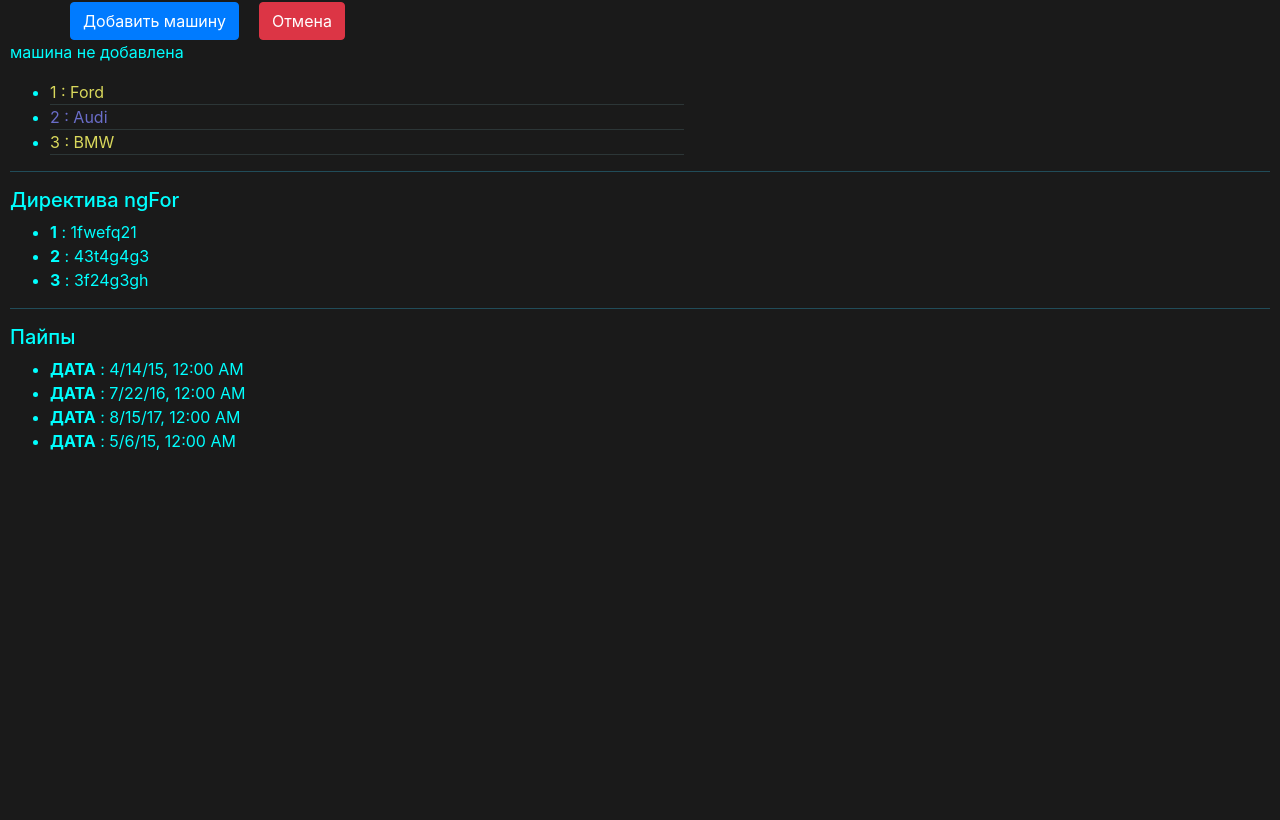
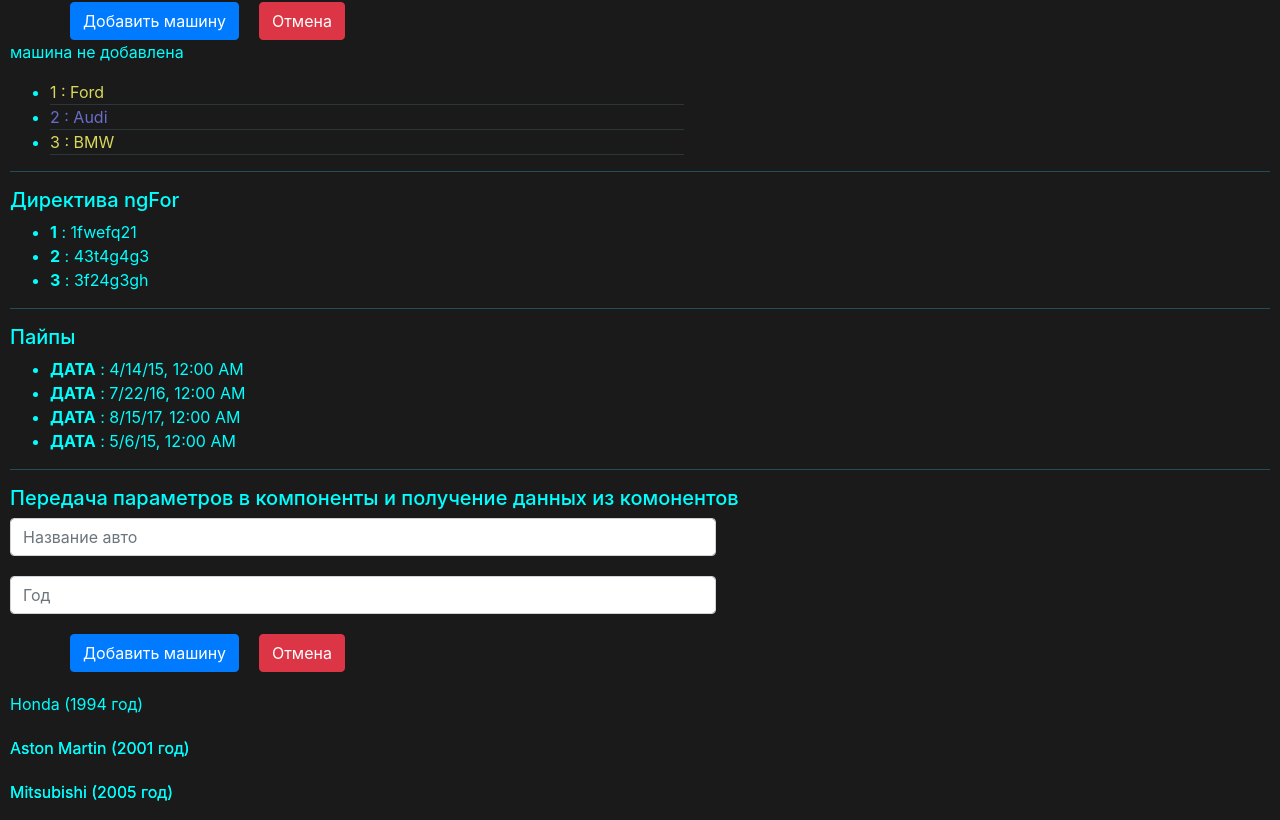
Before and after one commit to SerjRide/SR-forms, an Angular app: page / in a window 1280 px wide. Shown: the part 671-1491 px from the top of the page. Before the commit the page ends 1140 px from the top, so only its background shows below. Built offline with nearby package versions, Linux system fonts and the light colour scheme.

Commit message:
less 14, 15

```diff
--- /dev/null
+++ b/src/app/add-car/add-car.component.html
@@ -0,0 +1,28 @@
+<input
+  type="text" placeholder="Название авто"
+  class="form-control"
+  [(ngModel)]="carName">
+
+<input
+  type="number" placeholder="Год"
+  class="form-control margin20"
+  [(ngModel)]="carYear">
+
+<div class="container">
+  <div class="row">
+    <div class="col-xs-4">
+      <button
+        (click)="addCar3()"
+        class="btn btn-primary margin20">
+        Добавить машину
+      </button>
+    </div>
+    <div class="col-xs-4">
+      <button
+        (click)="cancel()"
+        class="btn btn-danger margin20 margin-left">
+        Отмена
+      </button>
+    </div>
+  </div>
+</div>
--- /dev/null
+++ b/src/app/add-car/add-car.component.scss
@@ -0,0 +1,16 @@
+.margin20 {
+  margin-top: 20px;
+}
+
+.margin-left {
+  margin-left: 20px;
+}
+
+input {
+  width: 56%;
+  transition: 0.5s;
+}
+
+input:focus {
+  width: 100%;
+}
--- /dev/null
+++ b/src/app/add-car/add-car.component.ts
@@ -0,0 +1,26 @@
+import { Component, OnInit, EventEmitter, Output } from '@angular/core';
+
+@Component({
+  selector: 'app-add-car',
+  templateUrl: './add-car.component.html',
+  styleUrls: ['./add-car.component.scss']
+})
+export class AddCarComponent implements OnInit {
+
+  carName               = '';
+  carYear               : number;
+  @Output() onAddCar    = new EventEmitter<{name: string, year: number}>();
+  @Output('onCancel') c = new EventEmitter();
+
+  addCar3() {
+    this.onAddCar.emit({
+      name: this.carName,
+      year: this.carYear
+    });
+    this.carName = '';
+    this.carYear = 1997;
+  };
+
+  cancel() { this.c.emit() };
+
+}
--- a/src/app/app.module.ts
+++ b/src/app/app.module.ts
@@ -7,12 +7,14 @@ import { CarsComponent } from './cars/cars.component';
 import { CarComponent } from './car/car.component';
 
 import { FormsModule } from '@angular/forms';
+import { AddCarComponent } from './add-car/add-car.component';
 
 @NgModule({
   declarations: [
     AppComponent,
     CarsComponent,
-    CarComponent
+    CarComponent,
+    AddCarComponent
   ],
   imports: [
     BrowserModule,
--- a/src/app/car/car.component.html
+++ b/src/app/car/car.component.html
@@ -1 +1,3 @@
-<p>Car_name: {{ getName() }}, Year: {{ carYear }}</p>
+<p>
+  {{ car.name }} ({{ car.year }} год)
+</p>
--- a/src/app/car/car.component.ts
+++ b/src/app/car/car.component.ts
@@ -1,4 +1,4 @@
-import { Component } from '@angular/core';
+import { Component, Input } from '@angular/core';
 
 @Component({
   selector: 'app-car',
@@ -21,11 +21,7 @@ import { Component } from '@angular/core';
 })
 export class CarComponent  {
 
-  carName = "Ford";
-  carYear = 2015;
-
-  getName() {
-    return this.carName
-  }
+  private carItem;
+  @Input("carItem") car : {name: string, year: number};
 
 }
--- a/src/app/cars/cars.component.html
+++ b/src/app/cars/cars.component.html
@@ -121,3 +121,18 @@
     <b>{{ 'дата' | uppercase }}</b> : {{ i | date:'short' }}
   </li>
 </ul>
+
+<!-- less 14, 15 -->
+<hr>
+<h5>Передача параметров в компоненты и получение данных из комонентов</h5>
+
+<app-add-car
+  (onAddCar)="updateCarList($event)"
+  (onCancel)="cancel2()">
+</app-add-car>
+
+<app-car
+  *ngFor="let car of cars2"
+  [carItem] = "car"
+  [ngClass]="{ 'pulse-text': setPulseText2(car) }">
+</app-car>
--- a/src/app/cars/cars.component.ts
+++ b/src/app/cars/cars.component.ts
@@ -13,8 +13,14 @@ export class CarsComponent {
   inputText2    = '';
   inputText3    = '';
   carName       = '';
+  carYear       : number;
   addCarStatus2 = false;
   cars          = ['Ford', 'Audi', 'BMW'];
+  cars2 : [{name: string, year: number}] = [
+    {name:'Honda', year: 1994},
+    {name:'Aston Martin', year: 2001},
+    {name:'Mitsubishi', year: 2005}
+  ];
   items         = [
     {id: 1, value: '1fwefq21'},
     {id: 2, value: '43t4g4g3'},
@@ -52,6 +58,17 @@ export class CarsComponent {
     if (cars.length > 3) this.cars = cars.slice(0, cars.length - 1);
   }
 
-  setPulseText(car: string) { return car.length > 4 ? true : false }
+  setPulseText  (car: string) { return car.length > 4 ? true : false };
+
+  setPulseText2 (car) { return car.year > 2000 ? true : false };
+
+  updateCarList(car: {name: string, year: number}){
+    this.cars2.push(car);
+  }
+
+  cancel2() {
+    const { cars2 } = this;
+    if (cars2.length > 3) this.cars2 = cars2.slice(0, cars2.length - 1);
+  }
 
 }
```
